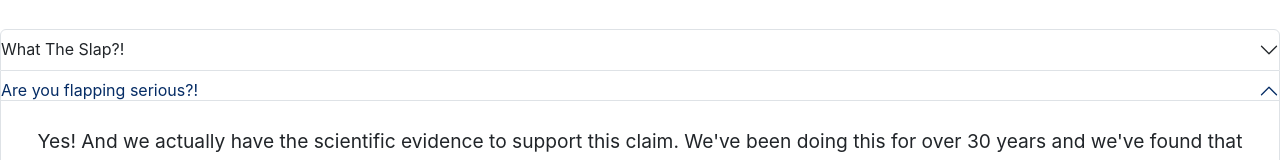
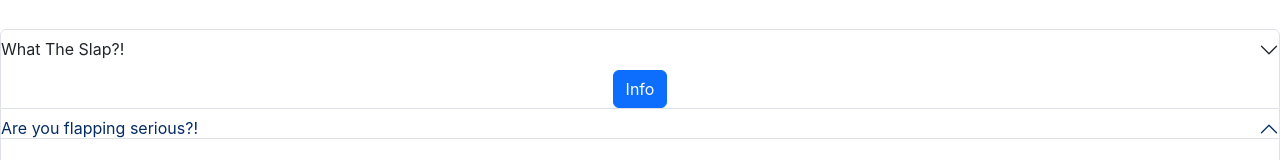
Before and after one commit to TG-92/sendaslap, a React (Create React App) app in the folder sendaslap/: page / in a window 1280 px wide. Shown: the part 175-335 px from the top of the page. Built offline with nearby package versions, Linux system fonts and the light colour scheme.

Commit message:
Button erfolgreich in die Content.jsx eingefügt! TG.

```diff
--- a/sendaslap/src/App.js
+++ b/sendaslap/src/App.js
@@ -2,7 +2,6 @@
 import './App.css';
 import Navbar from './components/Rudi/Navbar';
 import Content from './components/layout/content/Content';
-import Buttonred from './components/layout/buttonred/Buttonred';
 import Footer from './components/layout/footer/Footer';
 
 function App() {
@@ -10,7 +9,6 @@ function App() {
     <div className="App">
       <Navbar/>
       <Content/>
-      <Buttonred/>
       <Footer/>
     </div>
   );
--- a/sendaslap/src/components/layout/content/Content.jsx
+++ b/sendaslap/src/components/layout/content/Content.jsx
@@ -1,6 +1,7 @@
 import { Accordion } from "react-bootstrap";
 import "../../../styles/custom.scss";
 import "./Content.module.css";
+import Buttonred from '../../../components/common/buttonred/button';
 
 function Content() {
   return (
@@ -10,6 +11,7 @@ function Content() {
           <Accordion.Header>
             What The Slap?!
           </Accordion.Header>
+          <Buttonred>Bitte funktioniere.</Buttonred>
           <Accordion.Body>
             <p>
               Dont you just sometimes think you're not living up to your true potential? <br />
```
